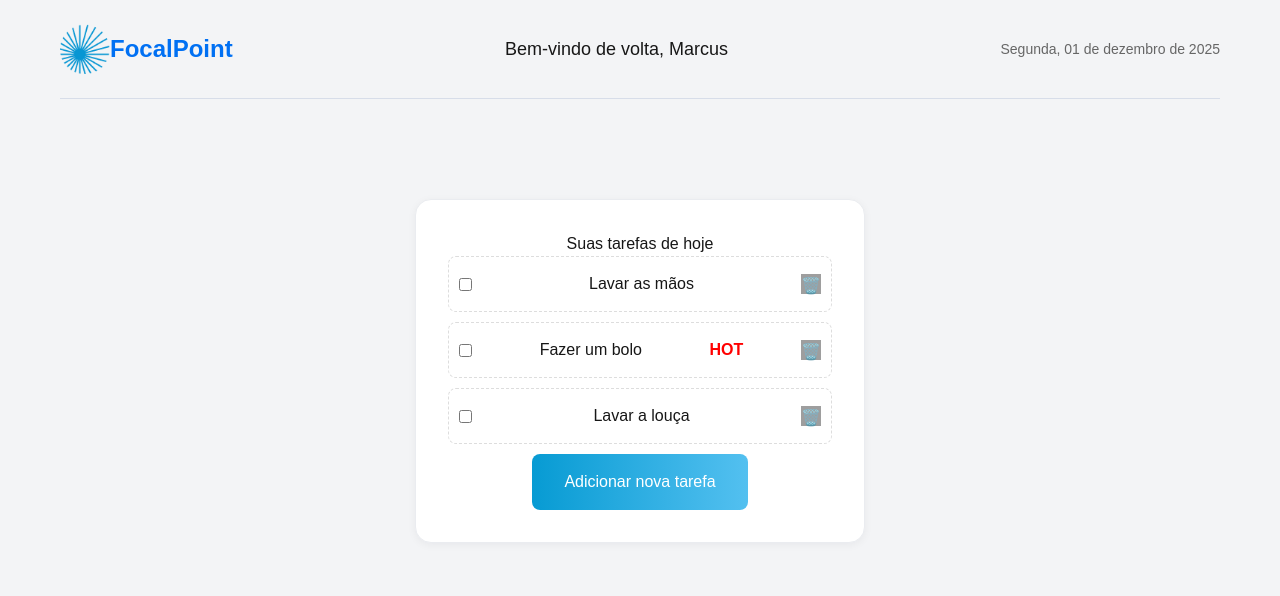
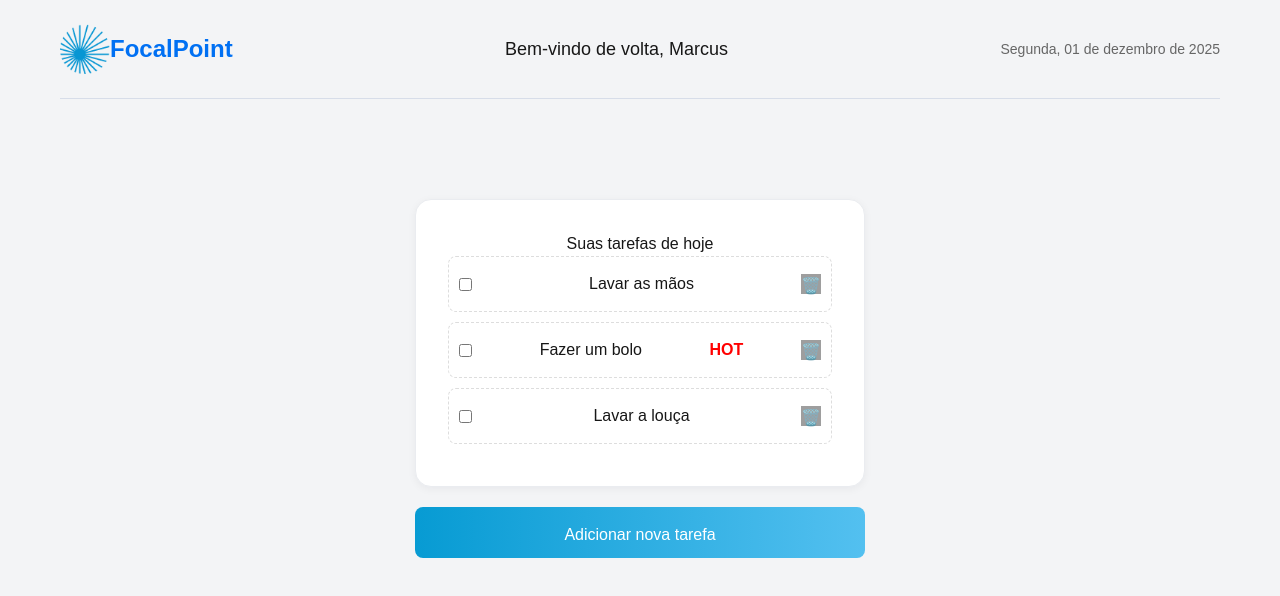
Before and after one commit to EmersonCarlosAlvesSouza/desafio-frontend, a Next.js app: page /tarefas in a window 1280 px wide. Shown: the top 596 px of the page. Built offline with nearby package versions, Linux system fonts and the light colour scheme; grey boxes are pictures that could not be loaded.

Commit message:
Adicionado o botão Adicionar nova tarefa na posição correta

```diff
--- a/app/tarefas/page.tsx
+++ b/app/tarefas/page.tsx
@@ -80,7 +80,10 @@ const Tarefas = () => {
             </li>
           ))}
         </ul>
+      </div>
 
+      {/* Colocando o botão fora da div de tarefas */}
+      <div className={tarefasStyles.buttonContainer}>
         <button
           className={tarefasStyles.addButton}
           onClick={() => setModalVisible(true)}
--- a/app/tarefas/tarefas.module.scss
+++ b/app/tarefas/tarefas.module.scss
@@ -11,9 +11,9 @@
   display: flex;
   justify-content: space-between;
   align-items: center;
-  padding: 24px 0; /* Ajuste de padding para espaçar mais os elementos no header */
-  border-bottom: 1px solid #D7DDE9; /* Cor da borda */
-  margin-bottom: 20px; /* Espaço entre o header e o conteúdo */
+  padding: 24px 0;
+  border-bottom: 1px solid #D7DDE9;
+  margin-bottom: 20px;
 }
 
 .logoContainer {
@@ -31,7 +31,6 @@
   font-size: 24px;
   font-weight: bold;
   color: #0070f3;
-  font-family: Arial, sans-serif;
 }
 
 .welcome {
@@ -51,13 +50,13 @@
 }
 
 .tarefasContainer {
-  width: 450px; /* Largura fixa para centralizar o conteúdo */
+  width: 450px;
   background: white;
   padding: 32px;
   border-radius: 16px;
   border: 1px solid #EAECF0;
   box-shadow: 0 2px 8px rgba(16, 24, 40, 0.05);
-  margin: 100px auto 0; /* Margin superior para afastar do header */
+  margin: 100px auto 0;
 }
 
 .tarefasList {
@@ -94,7 +93,15 @@
   cursor: pointer;
 }
 
+.buttonContainer {
+  display: flex;
+  justify-content: center;
+  margin-top: 20px;
+}
+
 .addButton {
+  width: 450px;
+  height: 51px;
   background: linear-gradient(90deg, #079BD3 0%, #53C0F0 100%);
   color: white;
   border: none;
```
